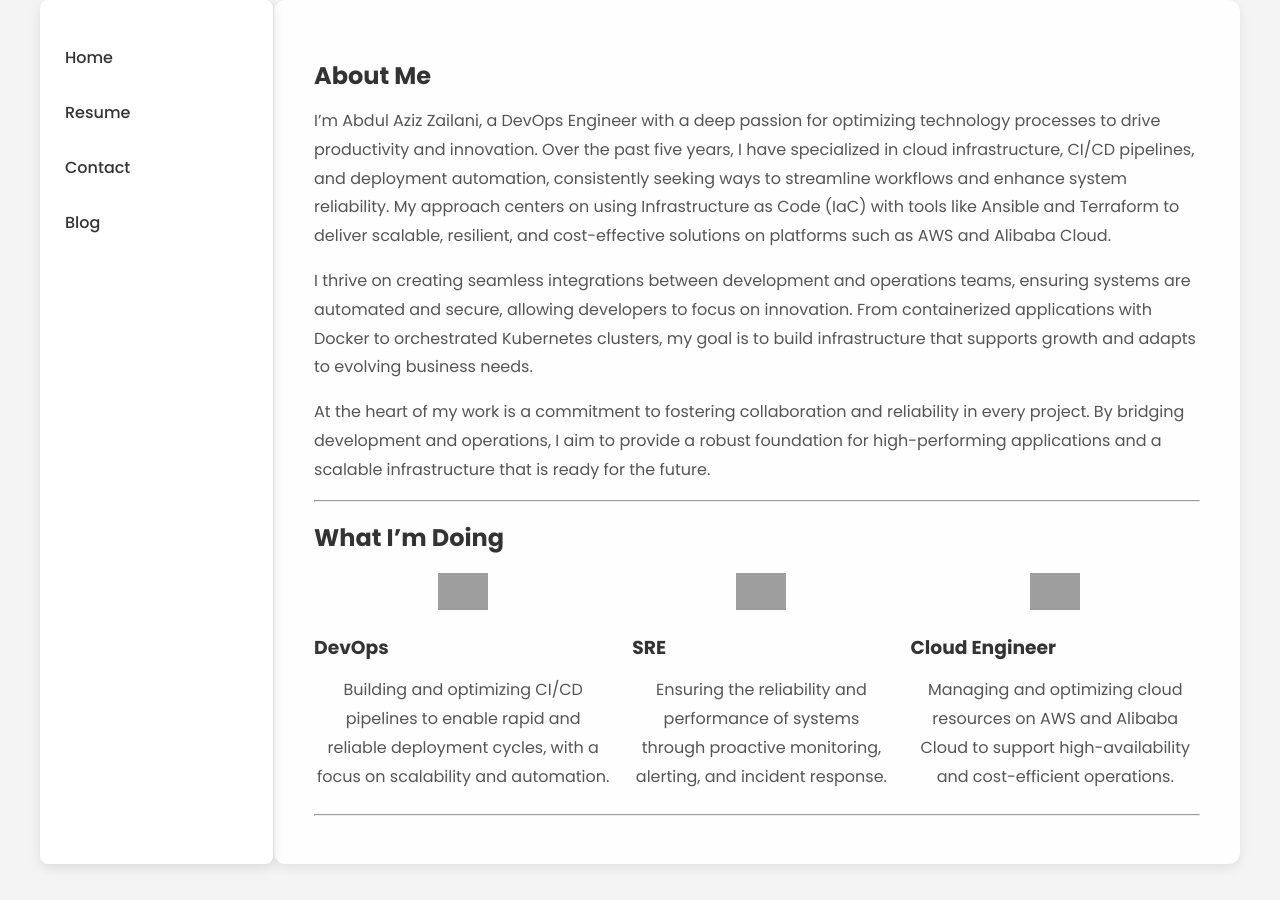
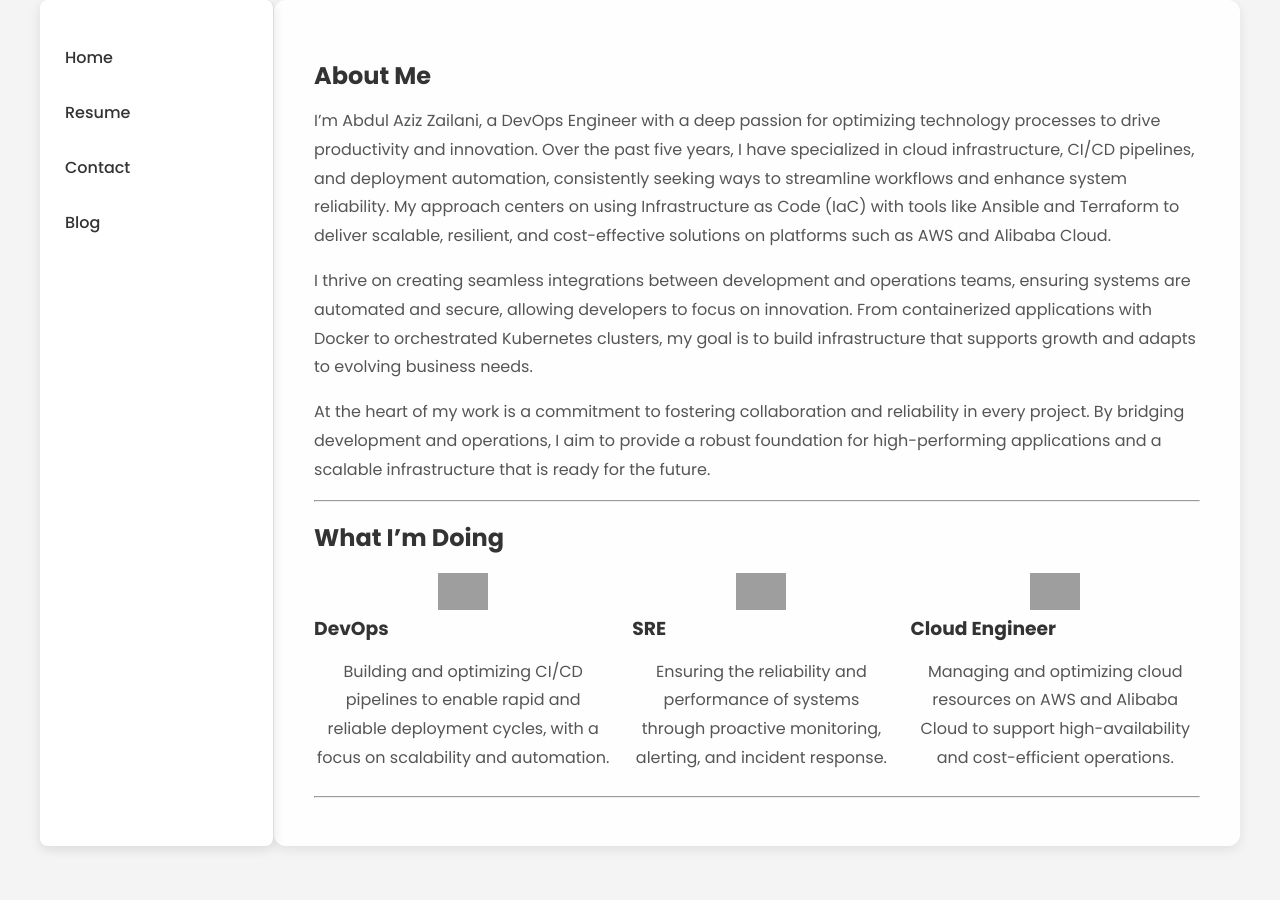
Before and after one commit to azizzailani/azizzailani.github.io, a Jekyll site: the page built from index.md, in a window 1280 px wide. Built offline with Jekyll 4.4.1, drawn with Linux system fonts in a browser that asks for light colours; grey boxes are pictures that could not be loaded.

Commit message:
💄 style: improve text alignment and margin in CSS for better centering

```diff
--- a/assets/css/style.css
+++ b/assets/css/style.css
@@ -93,10 +93,6 @@ main {
     text-align: left;
     margin: 0;
     /* Menghilangkan margin untuk menyamakan posisi dengan header */
-}
-
-.center-text {
-    text-align: center; /* Center alignment for specific elements */
 }
 
 /* Judul Seksi */
--- a/index.md
+++ b/index.md
@@ -17,21 +17,21 @@ At the heart of my work is a commitment to fostering collaboration and reliabili
 
 <div style="display: flex; gap: 20px; margin-top: 20px; justify-content: center;">
 
-    <div class="center-text"> <!-- Using CSS class for centering -->
+    <div style="text-align: center;"> <!-- Center text for this div -->
         <img src="https://cdn-icons-png.flaticon.com/512/5115/5115293.png" alt="DevOps Icon" width="50">
-        <h3>DevOps</h3>
+        <h3 style="margin: 0;">DevOps</h3> <!-- Remove margin for perfect centering -->
         <p>Building and optimizing CI/CD pipelines to enable rapid and reliable deployment cycles, with a focus on scalability and automation.</p>
     </div>
 
-    <div class="center-text"> <!-- Using CSS class for centering -->
+    <div style="text-align: center;"> <!-- Center text for this div -->
         <img src="https://www.svgrepo.com/show/15403/analysis.svg" alt="SRE Icon" width="50">
-        <h3>SRE</h3>
+        <h3 style="margin: 0;">SRE</h3> <!-- Remove margin for perfect centering -->
         <p>Ensuring the reliability and performance of systems through proactive monitoring, alerting, and incident response.</p>
     </div>
 
-    <div class="center-text"> <!-- Using CSS class for centering -->
+    <div style="text-align: center;"> <!-- Center text for this div -->
         <img src="https://www.svgrepo.com/show/77029/cloud-computing.svg" alt="Cloud Engineer Icon" width="50">
-        <h3>Cloud Engineer</h3>
+        <h3 style="margin: 0;">Cloud Engineer</h3> <!-- Remove margin for perfect centering -->
         <p>Managing and optimizing cloud resources on AWS and Alibaba Cloud to support high-availability and cost-efficient operations.</p>
     </div>
 
```
